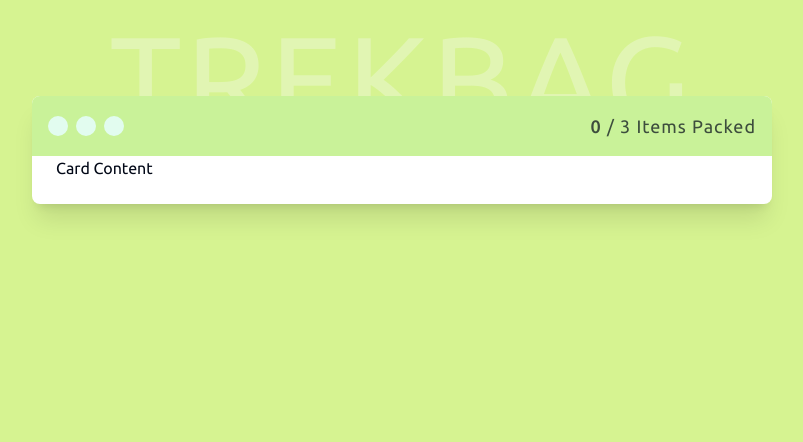
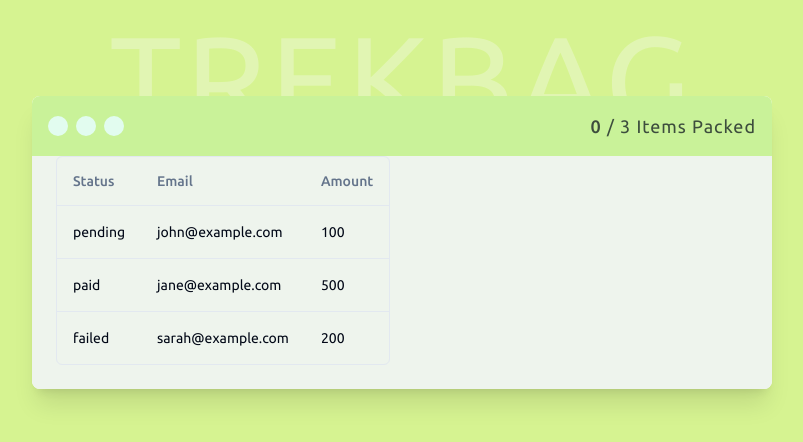
Before and after one commit to ChenHaoJie9527/mini-trekbag, a React (Vite) app: page / in a window 1280 px wide. Shown: the top 442 px of the page, without its empty margins (238-1041 px from the left). Built offline with nearby package versions, Linux system fonts and the light colour scheme.

Commit message:
封装Table组件

```diff
--- a/package.json
+++ b/package.json
@@ -10,6 +10,7 @@
     "preview": "vite preview"
   },
   "dependencies": {
+    "@tanstack/react-table": "^8.19.2",
     "class-variance-authority": "^0.7.0",
     "clsx": "^2.1.1",
     "lucide-react": "^0.399.0",
--- /dev/null
+++ b/src/components/Table/index.tsx
@@ -0,0 +1,77 @@
+import {
+  ColumnDef,
+  flexRender,
+  getCoreRowModel,
+  useReactTable,
+} from "@tanstack/react-table";
+
+import {
+  Table,
+  TableBody,
+  TableCell,
+  TableHead,
+  TableHeader,
+  TableRow,
+} from "@/components/ui/table";
+
+interface DataTableProps<TData, TValue> {
+  columns: ColumnDef<TData, TValue>[];
+  data: TData[];
+}
+
+export default function DataTable<TData, TValue>({
+  columns,
+  data,
+}: DataTableProps<TData, TValue>) {
+  const table = useReactTable({
+    data,
+    columns,
+    getCoreRowModel: getCoreRowModel(),
+  });
+  return (
+    <div className="rounded-md border">
+      <Table>
+        <TableHeader>
+          {table.getHeaderGroups().map((headerGroup) => (
+            <TableRow key={headerGroup.id}>
+              {headerGroup.headers.map((header) => {
+                return (
+                  <TableHead key={header.id}>
+                    {header.isPlaceholder
+                      ? null
+                      : flexRender(
+                          header.column.columnDef.header,
+                          header.getContext()
+                        )}
+                  </TableHead>
+                );
+              })}
+            </TableRow>
+          ))}
+        </TableHeader>
+        <TableBody>
+          {table.getRowModel().rows?.length ? (
+            table.getRowModel().rows.map((row) => (
+              <TableRow
+                key={row.id}
+                data-state={row.getIsSelected() && "selected"}
+              >
+                {row.getVisibleCells().map((cell) => (
+                  <TableCell key={cell.id}>
+                    {flexRender(cell.column.columnDef.cell, cell.getContext())}
+                  </TableCell>
+                ))}
+              </TableRow>
+            ))
+          ) : (
+            <TableRow>
+              <TableCell colSpan={columns.length} className="h-24 text-center">
+                No results.
+              </TableCell>
+            </TableRow>
+          )}
+        </TableBody>
+      </Table>
+    </div>
+  );
+}
--- a/src/components/TrekCard.tsx
+++ b/src/components/TrekCard.tsx
@@ -1,6 +1,9 @@
 import { Card, CardContent, CardHeader, CardTitle } from "@/components/ui/card";
 import Status from "./base/Status";
 import Packed from "./base/Packed";
+import DataTable from "./Table";
+import { columns } from "@/lib/columns";
+import { tableSources } from "@/lib/data";
 
 export default function TrekCard() {
   return (
@@ -11,8 +14,8 @@
           <Packed />
         </CardTitle>
       </CardHeader>
-      <CardContent>
-        <p>Card Content</p>
+      <CardContent className="bg-[#eef4ed] rounded-b-lg flex">
+        <DataTable columns={columns} data={tableSources} />
       </CardContent>
     </Card>
   );
--- /dev/null
+++ b/src/components/ui/table.tsx
@@ -0,0 +1,117 @@
+import * as React from "react"
+
+import { cn } from "@/lib/utils"
+
+const Table = React.forwardRef<
+  HTMLTableElement,
+  React.HTMLAttributes<HTMLTableElement>
+>(({ className, ...props }, ref) => (
+  <div className="relative w-full overflow-auto">
+    <table
+      ref={ref}
+      className={cn("w-full caption-bottom text-sm", className)}
+      {...props}
+    />
+  </div>
+))
+Table.displayName = "Table"
+
+const TableHeader = React.forwardRef<
+  HTMLTableSectionElement,
+  React.HTMLAttributes<HTMLTableSectionElement>
+>(({ className, ...props }, ref) => (
+  <thead ref={ref} className={cn("[&_tr]:border-b", className)} {...props} />
+))
+TableHeader.displayName = "TableHeader"
+
+const TableBody = React.forwardRef<
+  HTMLTableSectionElement,
+  React.HTMLAttributes<HTMLTableSectionElement>
+>(({ className, ...props }, ref) => (
+  <tbody
+    ref={ref}
+    className={cn("[&_tr:last-child]:border-0", className)}
+    {...props}
+  />
+))
+TableBody.displayName = "TableBody"
+
+const TableFooter = React.forwardRef<
+  HTMLTableSectionElement,
+  React.HTMLAttributes<HTMLTableSectionElement>
+>(({ className, ...props }, ref) => (
+  <tfoot
+    ref={ref}
+    className={cn(
+      "border-t bg-muted/50 font-medium [&>tr]:last:border-b-0",
+      className
+    )}
+    {...props}
+  />
+))
+TableFooter.displayName = "TableFooter"
+
+const TableRow = React.forwardRef<
+  HTMLTableRowElement,
+  React.HTMLAttributes<HTMLTableRowElement>
+>(({ className, ...props }, ref) => (
+  <tr
+    ref={ref}
+    className={cn(
+      "border-b transition-colors hover:bg-muted/50 data-[state=selected]:bg-muted",
+      className
+    )}
+    {...props}
+  />
+))
+TableRow.displayName = "TableRow"
+
+const TableHead = React.forwardRef<
+  HTMLTableCellElement,
+  React.ThHTMLAttributes<HTMLTableCellElement>
+>(({ className, ...props }, ref) => (
+  <th
+    ref={ref}
+    className={cn(
+      "h-12 px-4 text-left align-middle font-medium text-muted-foreground [&:has([role=checkbox])]:pr-0",
+      className
+    )}
+    {...props}
+  />
+))
+TableHead.displayName = "TableHead"
+
+const TableCell = React.forwardRef<
+  HTMLTableCellElement,
+  React.TdHTMLAttributes<HTMLTableCellElement>
+>(({ className, ...props }, ref) => (
+  <td
+    ref={ref}
+    className={cn("p-4 align-middle [&:has([role=checkbox])]:pr-0", className)}
+    {...props}
+  />
+))
+TableCell.displayName = "TableCell"
+
+const TableCaption = React.forwardRef<
+  HTMLTableCaptionElement,
+  React.HTMLAttributes<HTMLTableCaptionElement>
+>(({ className, ...props }, ref) => (
+  <caption
+    ref={ref}
+    className={cn("mt-4 text-sm text-muted-foreground", className)}
+    {...props}
+  />
+))
+TableCaption.displayName = "TableCaption"
+
+export {
+  Table,
+  TableHeader,
+  TableBody,
+  TableFooter,
+  TableHead,
+  TableRow,
+  TableCell,
+  TableCaption,
+}
--- /dev/null
+++ b/src/lib/columns.ts
@@ -0,0 +1,17 @@
+import { PaymentType } from "@/types";
+import { ColumnDef } from "@tanstack/react-table";
+
+export const columns: ColumnDef<PaymentType>[] = [
+  {
+    accessorKey: "status",
+    header: "Status",
+  },
+  {
+    accessorKey: "email",
+    header: "Email",
+  },
+  {
+    accessorKey: "amount",
+    header: "Amount",
+  },
+];
--- /dev/null
+++ b/src/lib/data.ts
@@ -0,0 +1,22 @@
+import { PaymentType } from "@/types";
+
+export const tableSources: PaymentType[] = [
+    {
+        id: "1",
+        amount: 100,
+        status: "pending",
+        email: "john@example.com"
+    },
+    {
+        id: "2",
+        amount: 500,
+        status: "paid",
+        email: "jane@example.com"
+    },
+    {
+        id: "3",
+        amount: 200,
+        status: "failed",
+        email: "sarah@example.com"
+    }
+]
--- /dev/null
+++ b/src/types/index.ts
@@ -0,0 +1,6 @@
+export type PaymentType = {
+    id: string;
+    amount: number;
+    status: string;
+    email: string;
+};
```
Also changed, not shown: 1 other file (tests, documents, lock files or other folders).
